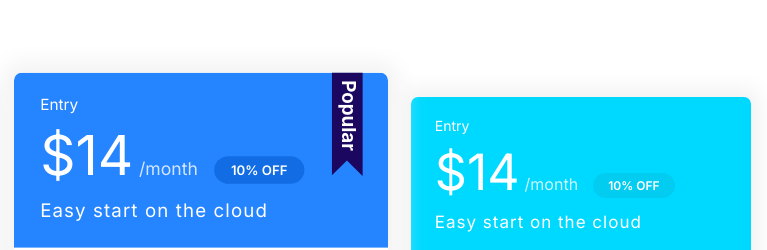
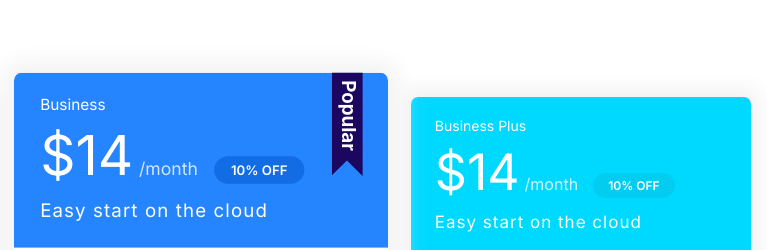
Before and after one commit to Chennareddy44/Moshify, a website built with Parcel: page index.html in a window 1280 px wide. Shown: the part 1214-1464 px from the top of the page, 439-1206 px from the left. Built offline with nearby package versions, Linux system fonts and the light colour scheme.

Commit message:
update plans name

```diff
--- a/index.html
+++ b/index.html
@@ -136,7 +136,7 @@
         <div class="plan plan--popular">
           <div class="card card--primary">
             <header class="card__header">
-              <h3 class="plan__name">Entry</h3>
+              <h3 class="plan__name">Business</h3>
               <span class="plan__price">$14</span>
               <span class="plan__billing-cycle">/month</span>
               <span class="badge badge--primary badge--small">10% OFF</span>
@@ -156,7 +156,7 @@
         <div class="plan">
           <div class="card card--secondary">
             <header class="card__header">
-              <h3 class="plan__name">Entry</h3>
+              <h3 class="plan__name">Business Plus</h3>
               <span class="plan__price">$14</span>
               <span class="plan__billing-cycle">/month</span>
               <span class="badge badge--secondary badge--small">10% OFF</span>
```
